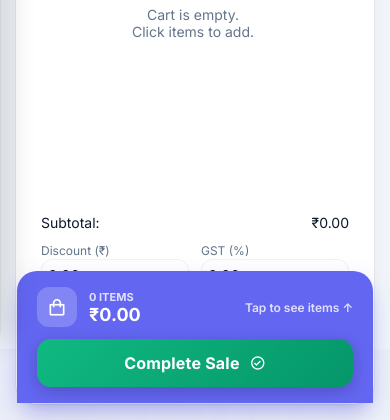
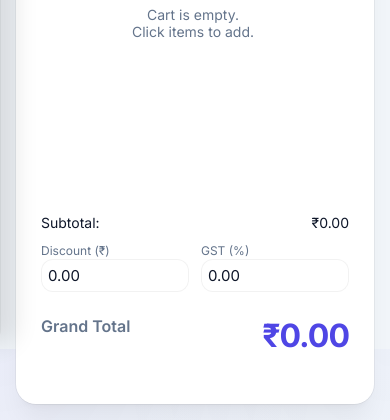
Before and after one commit to Abisheak2783/shoppingbill, a Django app: page /billing/ in a window 390 px wide. Shown: the part 495-915 px from the top of the page. Run offline with Django 5.2, Linux system fonts and the light colour scheme; the visitor is signed in with stand-in values (Sample User, id 1); data that the repository does not hold is empty; parts of the project's set-up code (start-up, migrations or seed data) failed here and were passed over.

Commit message:
Fix Cart Visibility: Remove forced display from mobile bar to allow hiding when empty

```diff
--- a/templates/billing.html
+++ b/templates/billing.html
@@ -318,7 +318,7 @@
             <button type="submit" class="btn btn-success desktop-only" style="width: 100%; justify-content: center; padding: 16px; font-size: 16px;">
                 <i class='bx bx-check-circle'></i> Complete Sale
             </button>
-            <div class="mobile-cart-bar mobile-only" id="mobileCartBar" style="display: flex !important; flex-direction: column !important; gap: 12px !important; padding: 16px 20px !important; bottom: 0 !important; left: 0 !important; right: 0 !important; border-radius: 20px 20px 0 0 !important; width: 100% !important;">
+            <div class="mobile-cart-bar mobile-only" id="mobileCartBar" style="flex-direction: column !important; gap: 12px !important; padding: 16px 20px !important; bottom: 0 !important; left: 0 !important; right: 0 !important; border-radius: 20px 20px 0 0 !important; width: 100% !important;">
                 <div style="display: flex; align-items: center; justify-content: space-between; width: 100%;" onclick="document.getElementById('posCartSection').scrollIntoView({behavior: 'smooth'})">
                     <div style="display: flex; align-items: center; gap: 12px;">
                         <div style="background: rgba(255,255,255,0.2); width: 40px; height: 40px; border-radius: 12px; display: flex; align-items: center; justify-content: center;">
```
